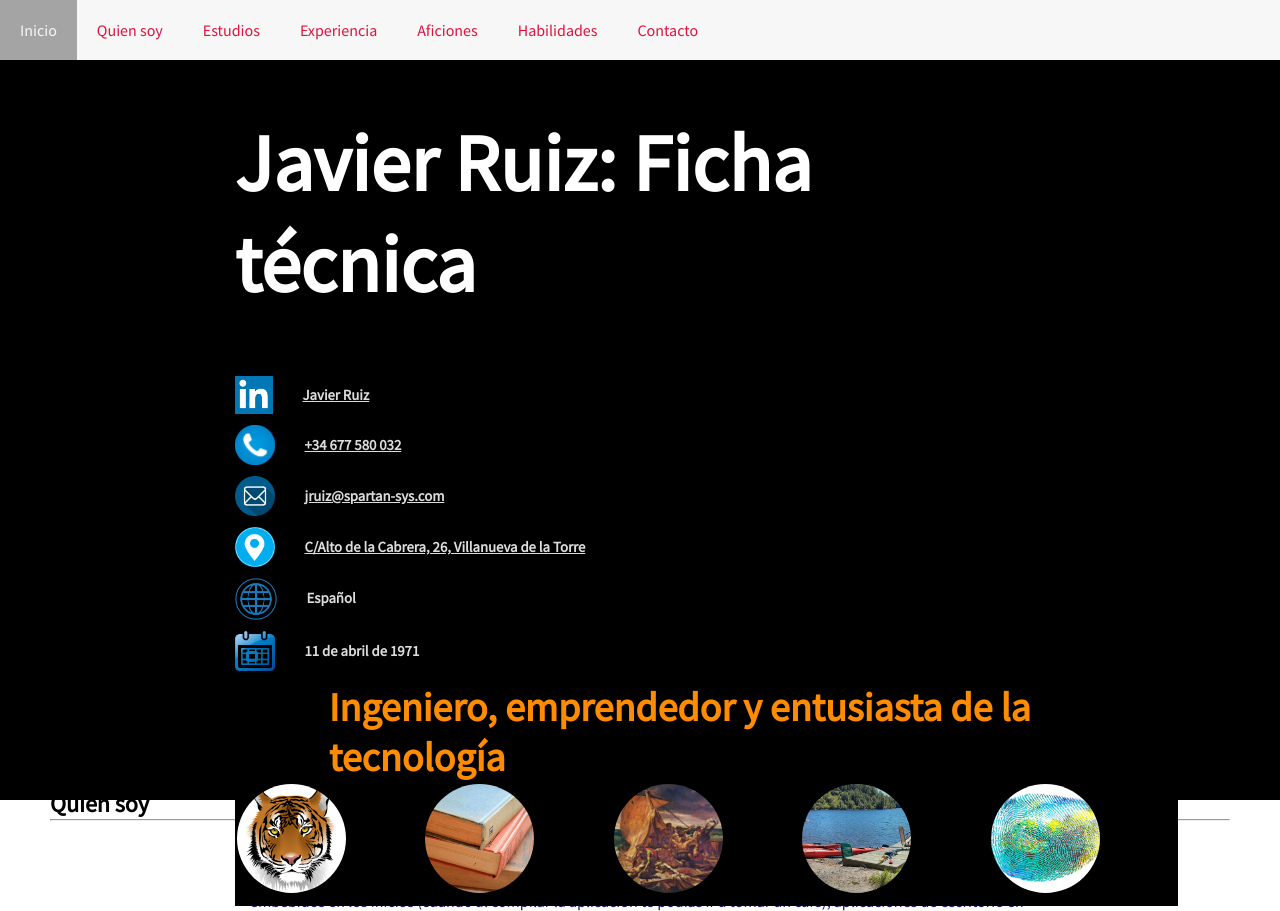
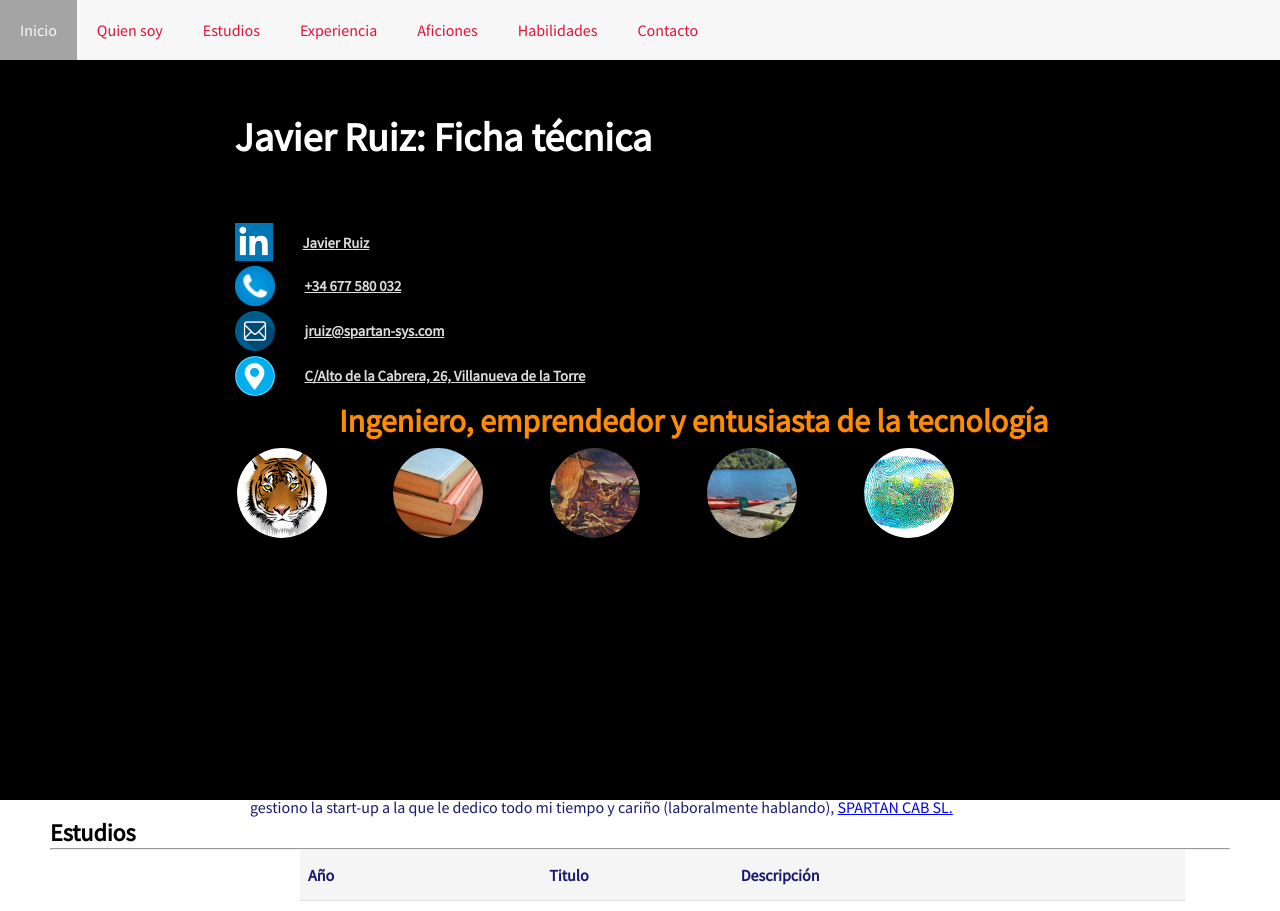
Before and after one commit to areswolf/Practica2, a plain HTML site: page index.html in a window 1280 px wide. Shown: the top 911 px of the page. Drawn offline with Linux system fonts and the light colour scheme.

Commit message:
Versión definitiva para corregir

```diff
--- a/css/style.css
+++ b/css/style.css
@@ -70,7 +70,7 @@ body {
 }
 
 .about-me {
-    margin-top: 60%;
+    margin-top: 48%;
     clear: left;
 }
 .resto {
@@ -121,7 +121,8 @@ body {
 }
 .macroenlaces {
     background-color: black;
-    padding-top: 10%;
+    padding-top: 5px;
+
 }
 .fast-info {
     padding-top: 10px;
@@ -273,7 +274,6 @@ input[type=button], input[type=submit], input[type=reset] {
     /*background: linear-gradient(0deg, gray, black, #A4A4A4);*/
     background-color: black;
     text-align: left;
-    font-size: 40px;
 
 }
 .portada {
@@ -281,7 +281,7 @@ input[type=button], input[type=submit], input[type=reset] {
     margin-right: 25%;
     margin-top: 5%;
     padding-left: 15%;
-    /*padding-bottom: 5%;*/
+    font-size: 20px;
 }
 .lock-img {
     float: right;
@@ -289,10 +289,11 @@ input[type=button], input[type=submit], input[type=reset] {
     padding-top: 10%;
 }
 
-.h3 {
+.h4 {
     color: darkorange;
     float: left;
     padding-left: 10%;
+    font-size: xx-large;
 }
 
 .img-javier {
--- a/index.html
+++ b/index.html
@@ -29,11 +29,11 @@
 </head>
 <body>
     <header class="header">
-        <div class="portada col-10">
+        <div class="portada col-12">
             <h1>Javier Ruiz: Ficha técnica</h1>
         </div>
 
-        <div class="portada col-11">
+        <div class="portada col-12">
             <div class="row container">
                 <div>
                     <div class="fast-img">
@@ -41,7 +41,7 @@
                             <img class="small-img" src="images/ln.png" alt="Linkedn" width="38px" height="38px">
                         </a>
                     </div>
-                    <div class="fast-info">
+                    <div id="vinc1" class="fast-info">
                         <h6><a class="enlace" href="https://es.linkedin.com/in/francisco-javier-ruiz-de-la-peña-91162243">Javier Ruiz</a></h6>
                     </div>
                 </div>
@@ -53,7 +53,7 @@
                             <img class="small-img" src="images/tel.png" alt="Telefono" width="40px" height="40px">
                         </a>
                     </div>
-                    <div class="fast-info">
+                    <div id="vinc2" class="fast-info">
                         <h6><a class="enlace" href="tel:+34677580032">+34 677 580 032</a></h6>
                     </div>
                 </div>
@@ -64,9 +64,8 @@
                         <a href="mailto:jruiz@spartan-sys.com">
                             <img class="small-img" src="images/mail.png" alt="E-Mail" width="40px" height="40px">
                         </a>
-
                     </div>
-                    <div class="fast-info">
+                    <div id="vinc3" class="fast-info">
                         <h6><a class="enlace" href="mailto:jruiz@spartan-sys.com">jruiz@spartan-sys.com</a></h6>
                     </div>
                 </div>
@@ -78,36 +77,16 @@
                             <img class="small-img" src="images/location-512.png" alt="Dirección" width="40px" height="40px">
                         </a>
                     </div>
-                    <div class="fast-info">
+                    <div id="vinc4"  class="fast-info">
                         <h6><a class="enlace" href="https://www.google.es/maps/place/Calle+Alto+de+la+Cabrera,+26,+19209+Villanueva+de+la+Torre,+Guadalajara">C/Alto de la Cabrera, 26, Villanueva de la Torre</a></h6>
                     </div>
 
                 </div>
             </div>
-            <div class="row container">
-                <div>
-                    <div class="fast-img">
-                        <img class="small-img" src="images/world.png" alt="Nacionalidad" width="42px" height="42px">
-                    </div>
-                    <div class="fast-info">
-                        <h6>Español</h6>
-                    </div>
-                </div>
+            <div>
+                <h4 class="h4 col-12">Ingeniero, emprendedor y entusiasta de la tecnología</h4>
             </div>
-            <div class="row container">
-                <div>
-                    <div class="fast-img">
-                        <img class="small-img" src="images/cal.png" alt="Fecha de nacimiento" width="40px" height="40px">
-                    </div>
-                    <div class="fast-info">
-                        <h6>11 de abril de 1971</h6>
-                    </div>
-                </div>
-            </div>
-            <div>
-                <h4 class="h3 col-12">Ingeniero, emprendedor y entusiasta de la tecnología</h4>
-            </div>
-            <div class="macroenlaces">
+            <div class="macroenlaces col-9">
                 <div class="row container">
                     <div class="col-2">
                         <div class="navbar-item">
@@ -376,4 +355,5 @@
     </footer>
 </body>
 <script src="js/menu.js"></script>
+<!--<script src="js/efectos.js"></script> -->
 </html>
--- a/js/menu.js
+++ b/js/menu.js
@@ -48,8 +48,8 @@ function getElementByIdAndScroll(name) {
 
 function scrollToElement(element) {
     var jump = parseInt(element.getBoundingClientRect().top * .3);
-    document.body.scrollTop += jump;
-    document.documentElement.scrollTop += jump;
+    document.body.scrollTop += jump-15;
+    document.documentElement.scrollTop += jump-15;
 
     if (!element.lastJump || element.lastJump > Math.abs(jump)) {
         element.lastJump = Math.abs(jump);
```
Also changed, not shown: js/efectos.js (added, +10 -0 lines), images/Javier.jpg (added).
